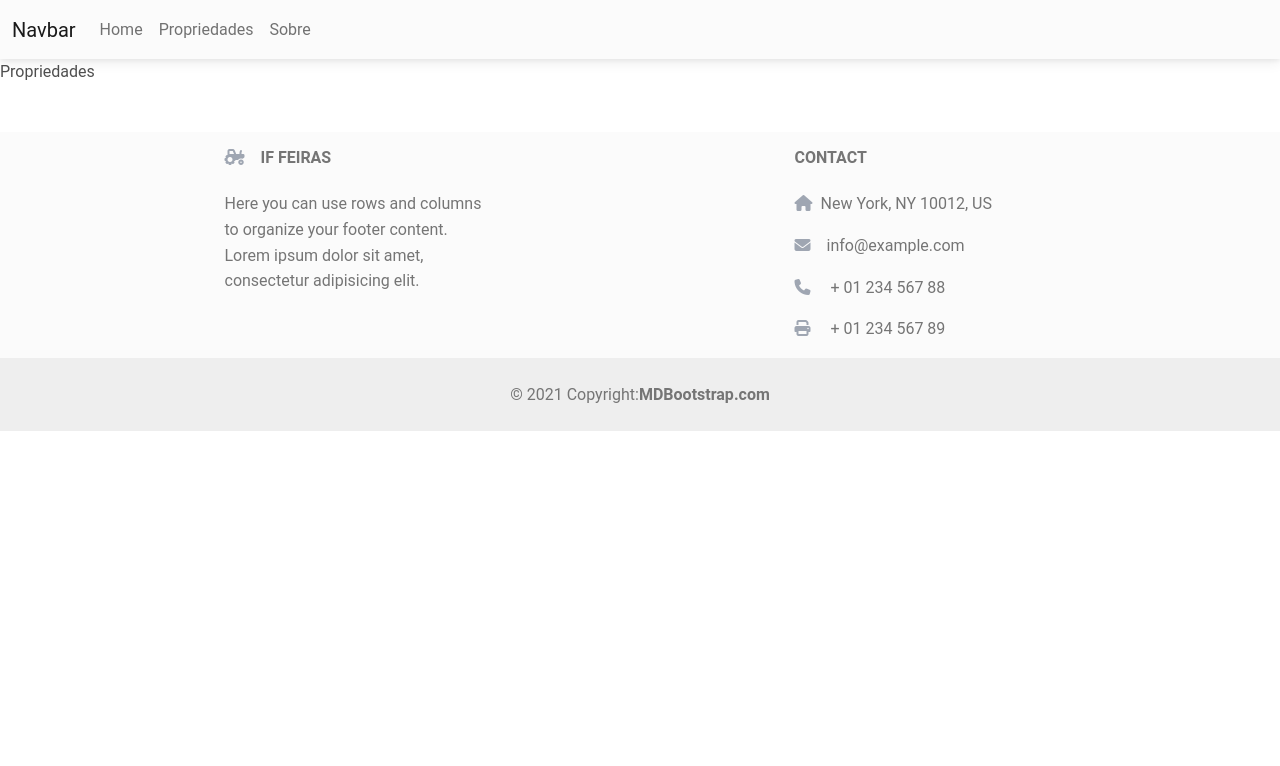
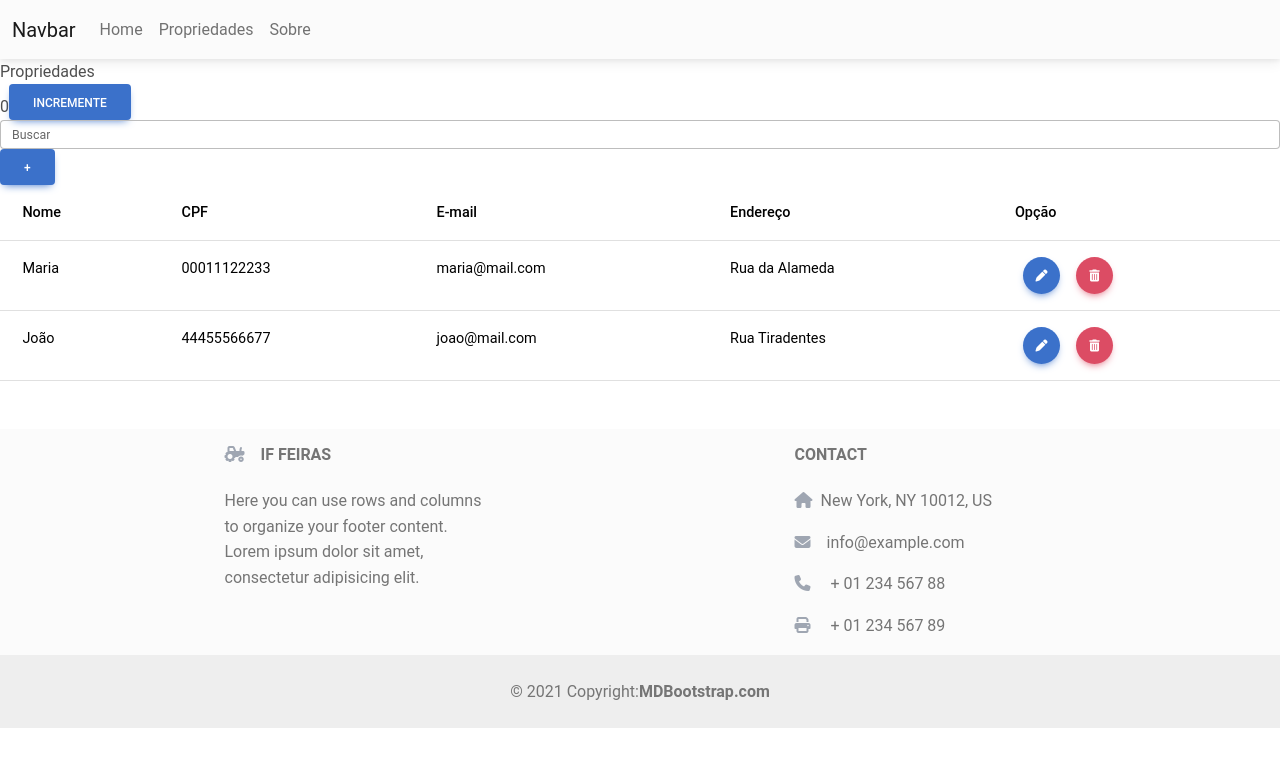
Before and after one commit to rhavymaia/hello-react-app, a React (Vite) app: page /propriedades in a window 1280 px wide. Shown: the top 766 px of the page. Built offline with nearby package versions, Linux system fonts and the light colour scheme.

Commit message:
Implementação da view Propriedades.

```diff
--- a/src/components/Main.jsx
+++ b/src/components/Main.jsx
@@ -1,6 +1,5 @@
 import { Container } from 'react-bootstrap';
 import PropriedadesCard from './PropriedadesCard';
-import ClientesTable from './ClientesTable';
 
 const Main = () => {
   return (
@@ -8,9 +7,6 @@ const Main = () => {
       <Container fluid className="mt-2">
         {/* Propriedades */}
         <PropriedadesCard />
-
-        {/* Clientes */}
-        <ClientesTable></ClientesTable>
       </Container>
     </main>
   );
--- a/src/views/Propriedades.jsx
+++ b/src/views/Propriedades.jsx
@@ -1,7 +1,34 @@
+import { MDBBtn, MDBInput, MDBTooltip } from 'mdb-react-ui-kit';
+import ClientesTable from '../components/ClientesTable';
+import { Button } from 'react-bootstrap';
+import { useState } from 'react';
+
 const Propriedades = () => {
+  let [incremento, setIncremento] = useState(0);
+
+  const handleClick = (event) => {
+    setIncremento(incremento + 1);
+  };
+
   return (
     <>
       <div>Propriedades</div>
+      {incremento}
+      <Button onClick={handleClick}>Incremente</Button>
+
+      <div>
+        <MDBInput label="Buscar" id="formControlSm" type="text" size="sm" />
+        <MDBTooltip
+          tag="span"
+          wrapperClass="d-inline-block"
+          title="Adicionar Propriedade"
+        >
+          <MDBBtn>+</MDBBtn>
+        </MDBTooltip>
+      </div>
+
+      {/* Clientes */}
+      <ClientesTable></ClientesTable>
     </>
   );
 };
```
